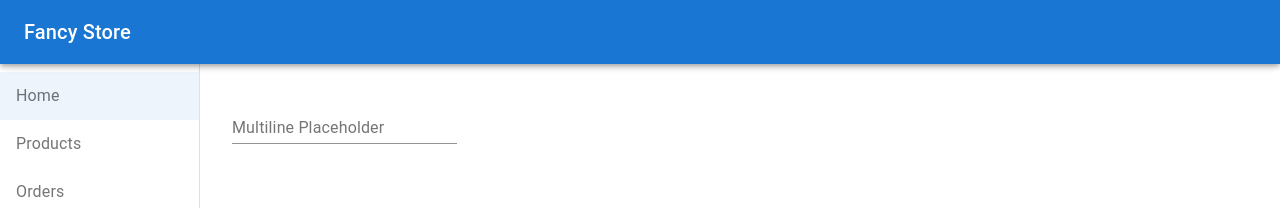
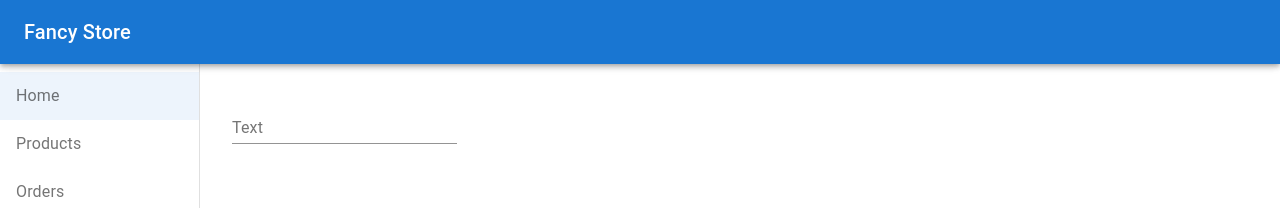
Before and after one commit to gcheng720/test, a React (Create React App) app in the folder react-app/: page / in a window 1280 px wide. Shown: the top 208 px of the page. Built offline with nearby package versions, Linux system fonts and the light colour scheme.

Commit message:
Update index.js

```diff
--- a/react-app/src/pages/Home/index.js
+++ b/react-app/src/pages/Home/index.js
@@ -30,8 +30,8 @@ export default function Home() {
       <div>
         <TextField
           id="outlined-textarea"
-          label="Multiline Placeholder"
-          placeholder="Placeholder"
+          label="Text"
+          placeholder="Enter Text"
           multiline
         />
       </div>
```
